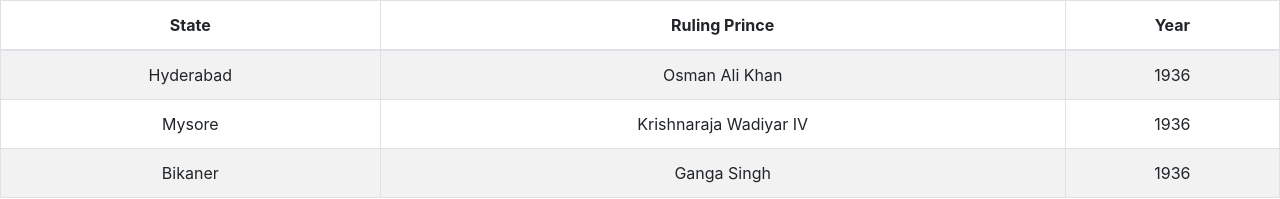
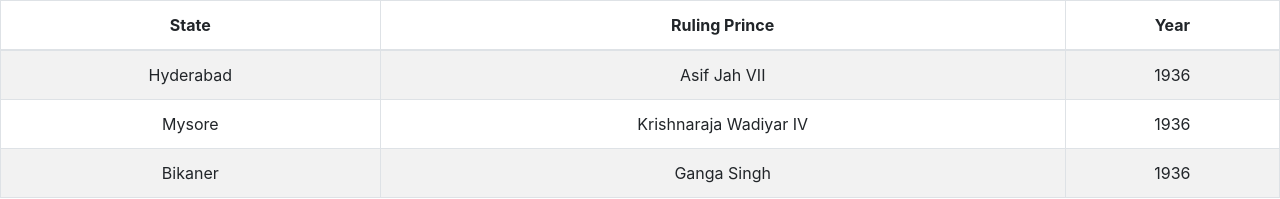
Before and after one commit to TSammyG/PrincelyStates, a React (Create React App) app: page / in a window 1280 px wide. Shown: the top 199 px of the page. Built offline with nearby package versions, Linux system fonts and the light colour scheme.

Commit message:
SG: Amended Osman Ali Khan's name

```diff
--- a/src/App.js
+++ b/src/App.js
@@ -5,7 +5,7 @@ import * as ReactBootStrap from "react-bootstrap";
 
 const App = () => {
   const states = [
-    { state: "Hyderabad", ruler: "Osman Ali Khan", year: "1936" },
+    { state: "Hyderabad", ruler: "Asif Jah VII", year: "1936" },
     { state: "Mysore", ruler: "Krishnaraja Wadiyar IV", year: "1936" },
     { state: "Bikaner", ruler: "Ganga Singh", year: "1936" },
   ];
```
